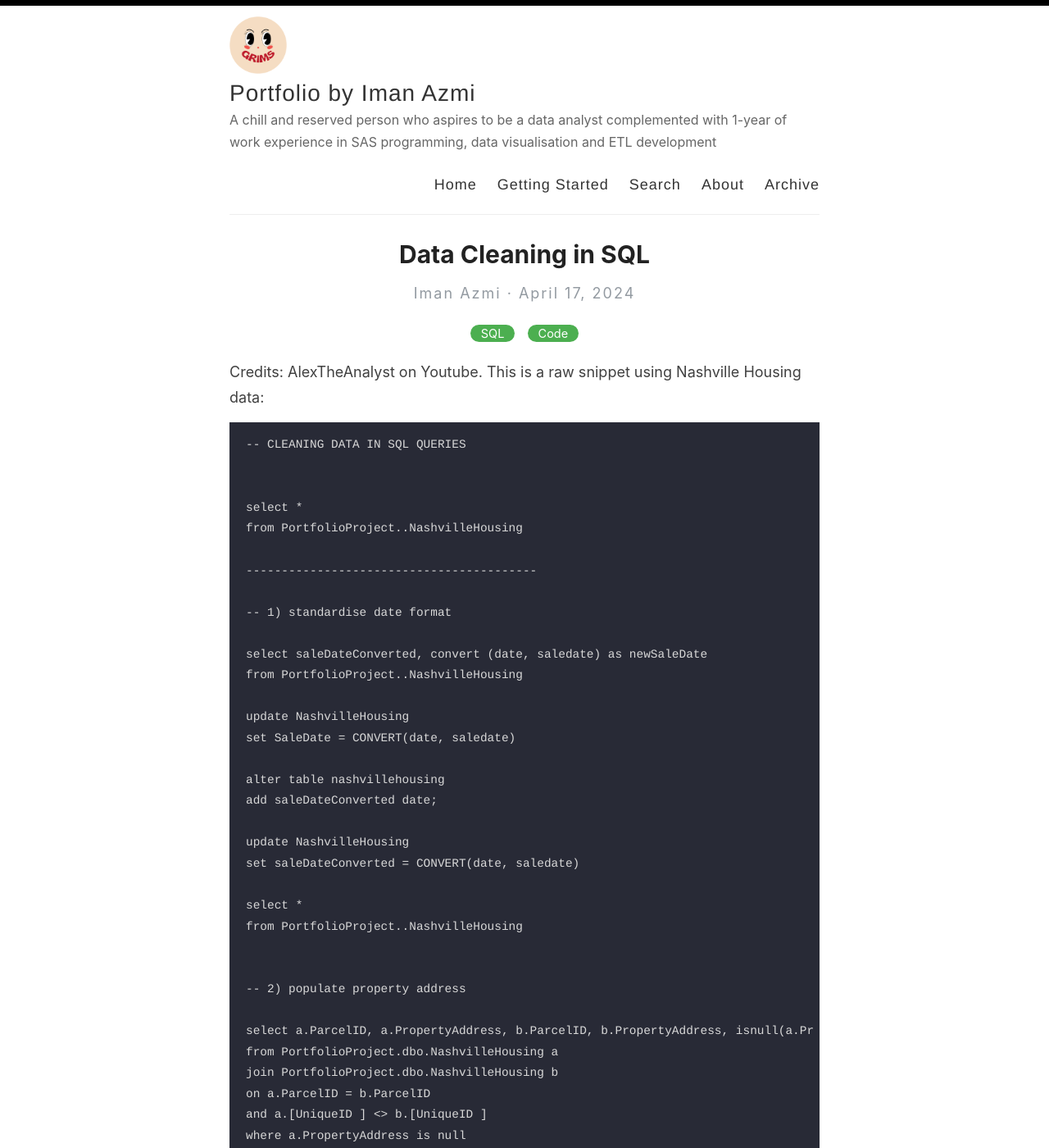
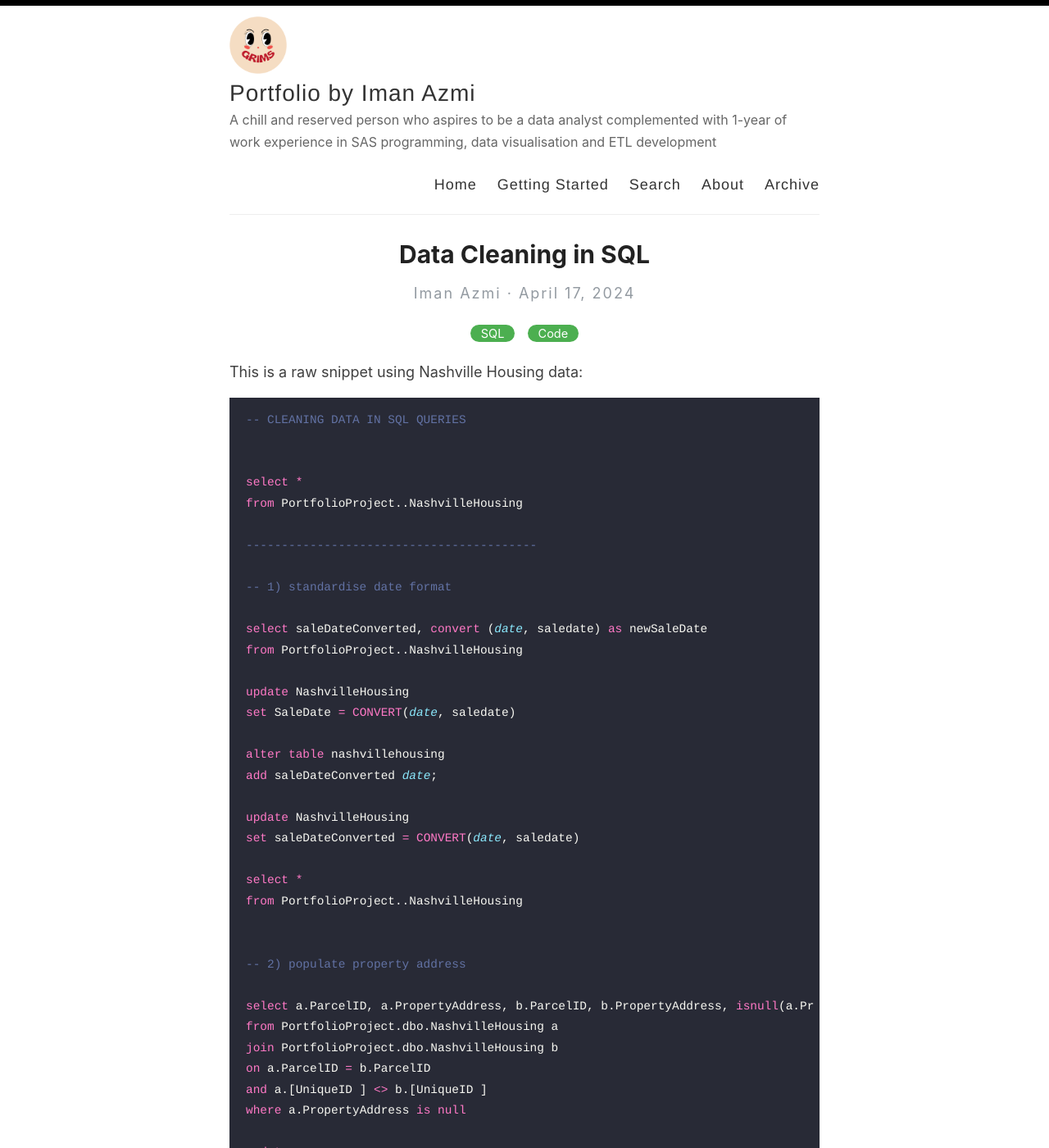
Before and after one commit to imanazmi/squidge, a Jekyll site: the page built from _posts/2024-04-17-datacleaning-sql.md, in a window 1280 px wide and 1400 px high. Shown: the whole window at 82% size. Built offline with Jekyll 4.4.1, drawn with Linux system fonts in a browser that asks for light colours; some of the changed text lies outside the part shown.

Commit message:
Update 2024-04-17-datacleaning-sql.md

````diff
--- a/_posts/2024-04-17-datacleaning-sql.md
+++ b/_posts/2024-04-17-datacleaning-sql.md
@@ -4,9 +4,9 @@ title:  Data Cleaning in SQL
 categories: [SQL,Code]
 ---
 
-Credits: AlexTheAnalyst on Youtube.
 This is a raw snippet using Nashville Housing data:
-```
+
+```sql
 -- CLEANING DATA IN SQL QUERIES
 
 
````
